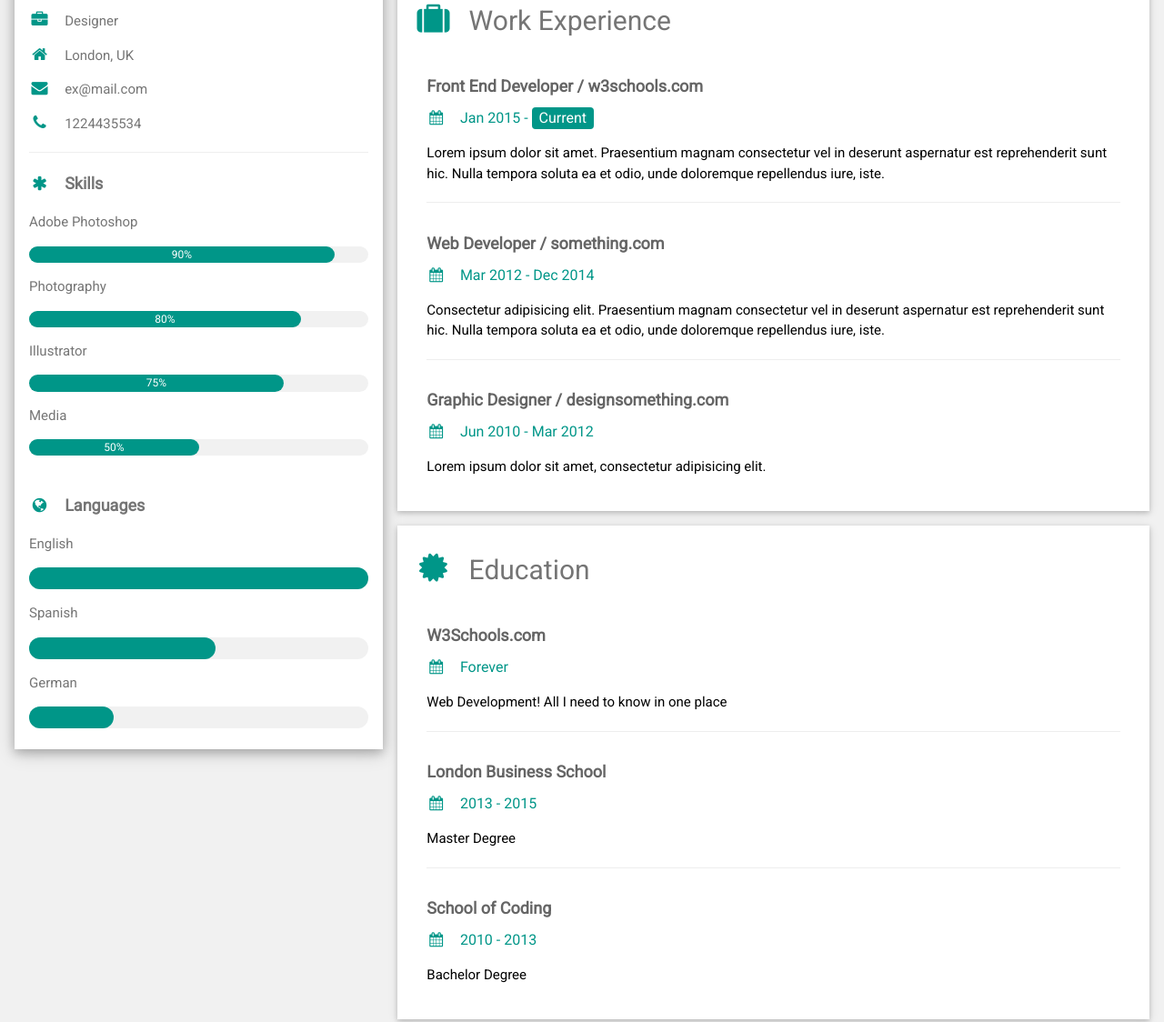
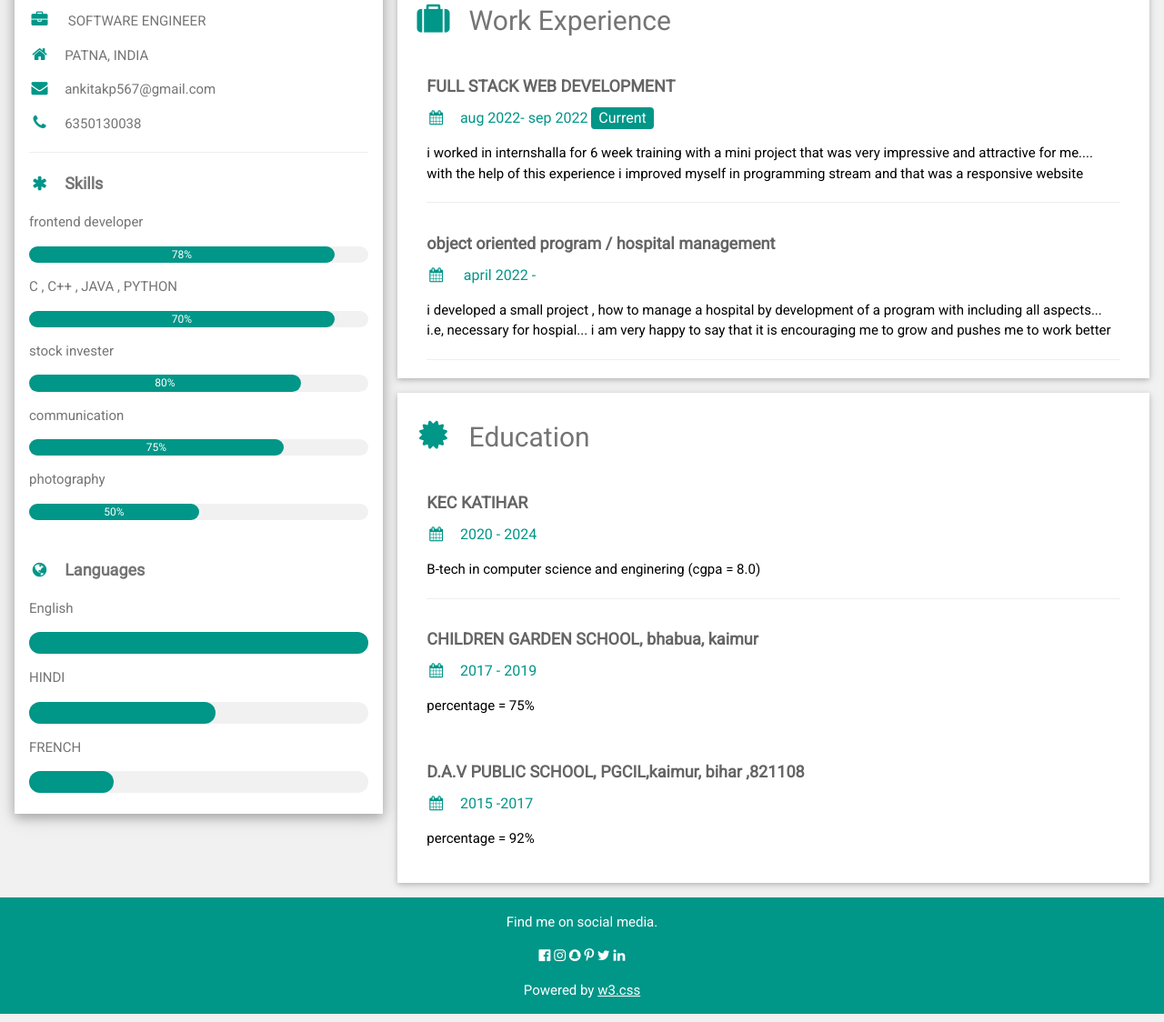
Before and after one commit to Anki6350/Anki6350.github.io, a plain HTML site: page index.html in a window 1280 px wide. Shown: the part 42-1166 px from the top of the page at 91% size. Drawn offline with nearby package versions, Linux system fonts and the light colour scheme.

Commit message:
Update index.html

```diff
--- a/index.html
+++ b/index.html
@@ -30,31 +30,36 @@ html,body,h1,h2,h3,h4,h5,h6 {font-family: "Roboto", sans-serif}
           </div>
         </div>
         <div class="w3-container">
-          <p><i class="fa fa-briefcase fa-fw w3-margin-right w3-large w3-text-teal"></i>Designer</p>
-          <p><i class="fa fa-home fa-fw w3-margin-right w3-large w3-text-teal"></i>London, UK</p>
-          <p><i class="fa fa-envelope fa-fw w3-margin-right w3-large w3-text-teal"></i>ex@mail.com</p>
-          <p><i class="fa fa-phone fa-fw w3-margin-right w3-large w3-text-teal"></i>1224435534</p>
+          <p><i class="fa fa-briefcase fa-fw w3-margin-right w3-large w3-text-teal"></i> SOFTWARE ENGINEER</p>
+          <p><i class="fa fa-home fa-fw w3-margin-right w3-large w3-text-teal"></i>PATNA, INDIA</p>
+          <p><i class="fa fa-envelope fa-fw w3-margin-right w3-large w3-text-teal"></i>ankitakp567@gmail.com</p>
+          <p><i class="fa fa-phone fa-fw w3-margin-right w3-large w3-text-teal"></i>6350130038</p>
           <hr>
 
           <p class="w3-large"><b><i class="fa fa-asterisk fa-fw w3-margin-right w3-text-teal"></i>Skills</b></p>
-          <p>Adobe Photoshop</p>
+          <p>frontend developer</p>
           <div class="w3-light-grey w3-round-xlarge w3-small">
-            <div class="w3-container w3-center w3-round-xlarge w3-teal" style="width:90%">90%</div>
+            <div class="w3-container w3-center w3-round-xlarge w3-teal" style="width:90%">78%</div>
           </div>
-          <p>Photography</p>
+          <p> C , C++ , JAVA , PYTHON </p>
+          <div class="w3-light-grey w3-round-xlarge w3-small">
+            <div class="w3-container w3-center w3-round-xlarge w3-teal" style="width:90%">70%</div>
+          </div>
+          <p>stock invester</p>
           <div class="w3-light-grey w3-round-xlarge w3-small">
             <div class="w3-container w3-center w3-round-xlarge w3-teal" style="width:80%">
               <div class="w3-center w3-text-white">80%</div>
             </div>
           </div>
-          <p>Illustrator</p>
+          <p>communication</p>
           <div class="w3-light-grey w3-round-xlarge w3-small">
             <div class="w3-container w3-center w3-round-xlarge w3-teal" style="width:75%">75%</div>
           </div>
-          <p>Media</p>
+          <p>photography</p>
           <div class="w3-light-grey w3-round-xlarge w3-small">
             <div class="w3-container w3-center w3-round-xlarge w3-teal" style="width:50%">50%</div>
           </div>
+
           <br>
 
           <p class="w3-large w3-text-theme"><b><i class="fa fa-globe fa-fw w3-margin-right w3-text-teal"></i>Languages</b></p>
@@ -62,11 +67,11 @@ html,body,h1,h2,h3,h4,h5,h6 {font-family: "Roboto", sans-serif}
           <div class="w3-light-grey w3-round-xlarge">
             <div class="w3-round-xlarge w3-teal" style="height:24px;width:100%"></div>
           </div>
-          <p>Spanish</p>
+          <p>HINDI</p>
           <div class="w3-light-grey w3-round-xlarge">
             <div class="w3-round-xlarge w3-teal" style="height:24px;width:55%"></div>
           </div>
-          <p>German</p>
+          <p>FRENCH</p>
           <div class="w3-light-grey w3-round-xlarge">
             <div class="w3-round-xlarge w3-teal" style="height:24px;width:25%"></div>
           </div>
@@ -83,43 +88,39 @@ html,body,h1,h2,h3,h4,h5,h6 {font-family: "Roboto", sans-serif}
       <div class="w3-container w3-card w3-white w3-margin-bottom">
         <h2 class="w3-text-grey w3-padding-16"><i class="fa fa-suitcase fa-fw w3-margin-right w3-xxlarge w3-text-teal"></i>Work Experience</h2>
         <div class="w3-container">
-          <h5 class="w3-opacity"><b>Front End Developer / w3schools.com</b></h5>
-          <h6 class="w3-text-teal"><i class="fa fa-calendar fa-fw w3-margin-right"></i>Jan 2015 - <span class="w3-tag w3-teal w3-round">Current</span></h6>
-          <p>Lorem ipsum dolor sit amet. Praesentium magnam consectetur vel in deserunt aspernatur est reprehenderit sunt hic. Nulla tempora soluta ea et odio, unde doloremque repellendus iure, iste.</p>
+          <h5 class="w3-opacity"><b>FULL STACK WEB DEVELOPMENT</b></h5>
+          <h6 class="w3-text-teal"><i class="fa fa-calendar fa-fw w3-margin-right"></i>aug 2022- sep 2022 <span class="w3-tag w3-teal w3-round">Current</span></h6>
+          <p> i worked in internshalla for 6 week training with a mini project that was very impressive and attractive for me.... with the help of this experience i improved myself in programming stream  and that was a responsive website</p>
           <hr>
         </div>
         <div class="w3-container">
-          <h5 class="w3-opacity"><b>Web Developer / something.com</b></h5>
-          <h6 class="w3-text-teal"><i class="fa fa-calendar fa-fw w3-margin-right"></i>Mar 2012 - Dec 2014</h6>
-          <p>Consectetur adipisicing elit. Praesentium magnam consectetur vel in deserunt aspernatur est reprehenderit sunt hic. Nulla tempora soluta ea et odio, unde doloremque repellendus iure, iste.</p>
-          <hr>
+          <h5 class="w3-opacity"><b>object oriented program / hospital management </b></h5>
+          <h6 class="w3-text-teal"><i class="fa fa-calendar fa-fw w3-margin-right"></i>  april 2022 - </h6>
+          <p> i developed a small project  , how to manage a hospital by development of a program with including all aspects... i.e,  necessary for hospial... i am very happy to say that it is encouraging me to grow and pushes me to work better </p>
+         <hr>
         </div>
-        <div class="w3-container">
-          <h5 class="w3-opacity"><b>Graphic Designer / designsomething.com</b></h5>
-          <h6 class="w3-text-teal"><i class="fa fa-calendar fa-fw w3-margin-right"></i>Jun 2010 - Mar 2012</h6>
-          <p>Lorem ipsum dolor sit amet, consectetur adipisicing elit. </p><br>
-        </div>
+
       </div>
 
       <div class="w3-container w3-card w3-white">
         <h2 class="w3-text-grey w3-padding-16"><i class="fa fa-certificate fa-fw w3-margin-right w3-xxlarge w3-text-teal"></i>Education</h2>
+
         <div class="w3-container">
-          <h5 class="w3-opacity"><b>W3Schools.com</b></h5>
-          <h6 class="w3-text-teal"><i class="fa fa-calendar fa-fw w3-margin-right"></i>Forever</h6>
-          <p>Web Development! All I need to know in one place</p>
+          <h5 class="w3-opacity"><b>KEC KATIHAR</b></h5>
+          <h6 class="w3-text-teal"><i class="fa fa-calendar fa-fw w3-margin-right"></i>2020 - 2024</h6>
+          <p> B-tech in computer science and enginering  (cgpa = 8.0) </p>
           <hr>
         </div>
         <div class="w3-container">
-          <h5 class="w3-opacity"><b>London Business School</b></h5>
-          <h6 class="w3-text-teal"><i class="fa fa-calendar fa-fw w3-margin-right"></i>2013 - 2015</h6>
-          <p>Master Degree</p>
-          <hr>
+          <h5 class="w3-opacity"><b>CHILDREN GARDEN SCHOOL, bhabua, kaimur </b></h5>
+          <h6 class="w3-text-teal"><i class="fa fa-calendar fa-fw w3-margin-right"></i>2017 - 2019</h6>
+          <p>percentage = 75% </p><br>
         </div>
         <div class="w3-container">
-          <h5 class="w3-opacity"><b>School of Coding</b></h5>
-          <h6 class="w3-text-teal"><i class="fa fa-calendar fa-fw w3-margin-right"></i>2010 - 2013</h6>
-          <p>Bachelor Degree</p><br>
-        </div>
+            <h5 class="w3-opacity"><b> D.A.V PUBLIC SCHOOL, PGCIL,kaimur, bihar ,821108</b></h5>
+            <h6 class="w3-text-teal"><i class="fa fa-calendar fa-fw w3-margin-right"></i>2015 -2017</h6>
+            <p>percentage = 92% </p><br>
+          </div>
       </div>
 
     <!-- End Right Column -->
```
